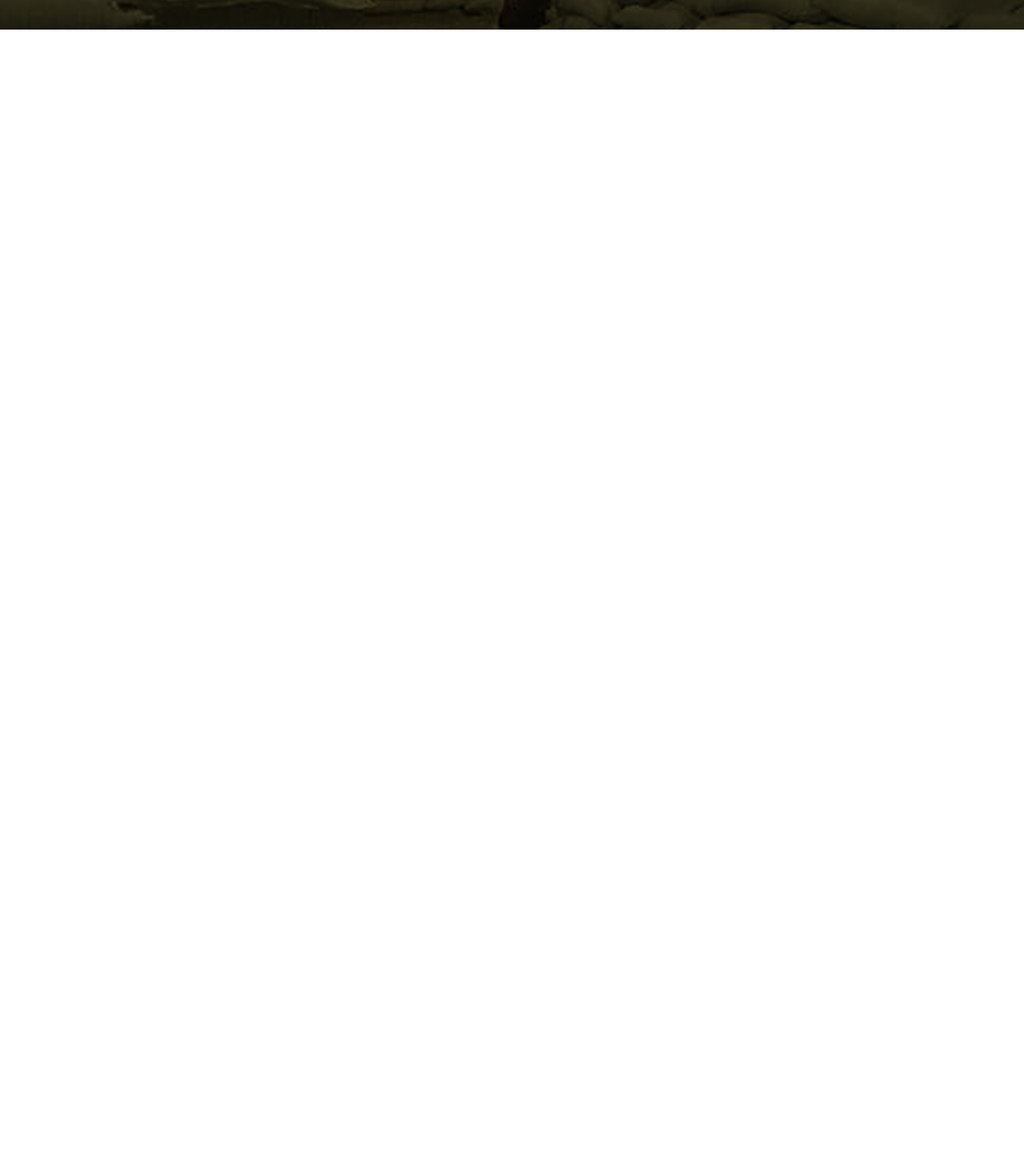
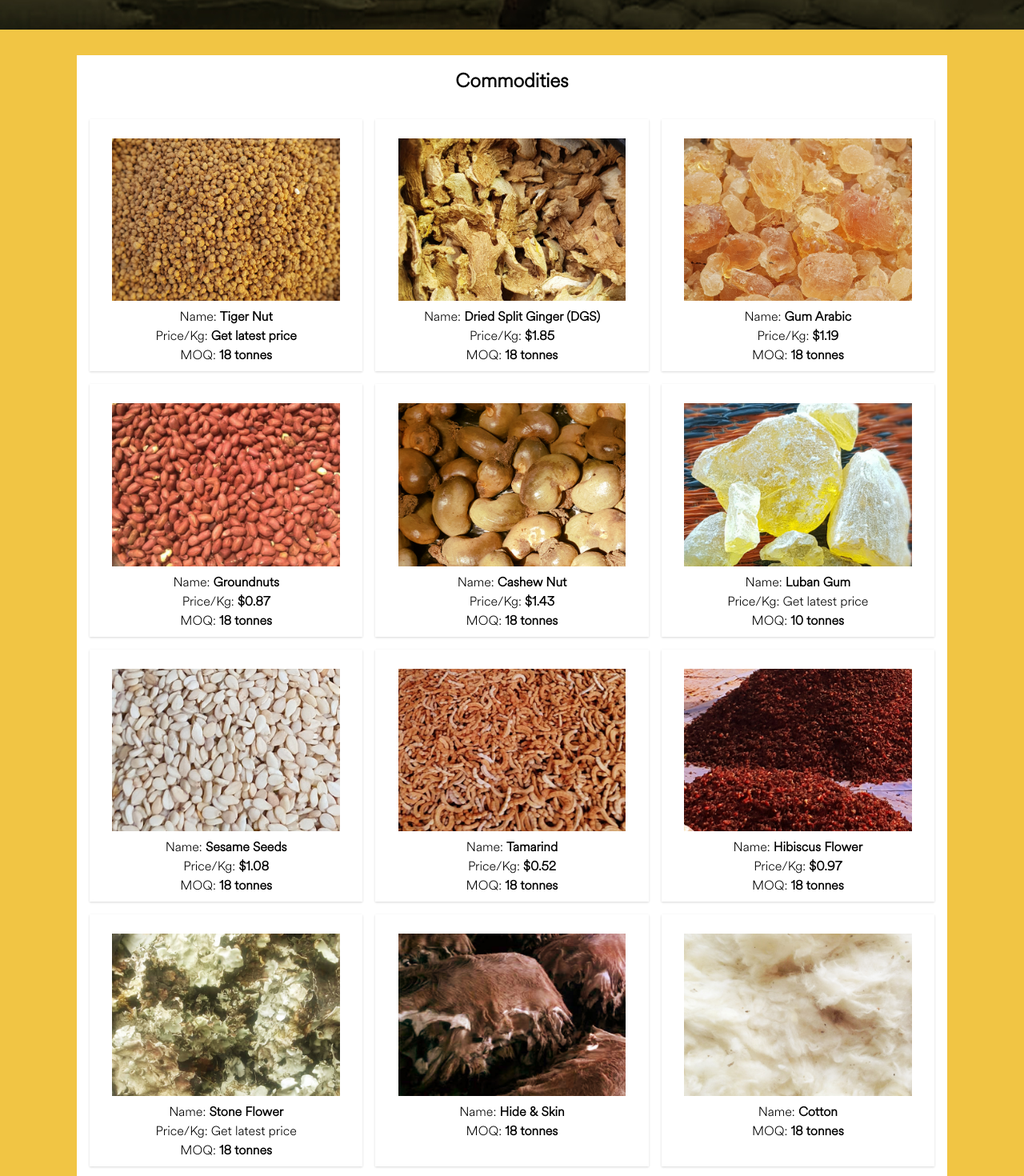
Before and after one commit to kabiryusufbashir/smartecov, a Vue app: page / in a window 1280 px wide. Shown: the part 660-2130 px from the top of the page at 80% size. Before the commit the page ends 800 px from the top, so only its background shows below. Built offline with nearby package versions, Linux system fonts and the light colour scheme.

Commit message:
Create Commodity component

```diff
--- a/src/assets/css/main.css
+++ b/src/assets/css/main.css
@@ -10,7 +10,7 @@
 
 body{
     font-family: "CircularStd Light";
-    background-color: #fff;
+    background-color: #f1c544;
     margin: 0px;
 }
 
--- a/src/components/Banner.vue
+++ b/src/components/Banner.vue
@@ -3,20 +3,20 @@
         <div class="grid grid-cols-3 gap-4 px-24 py-14">
             <div class="bg-white p-3">
                 <img src="../assets/images/our-goal.jpg" alt="product" class="">
-                <h5 class="my-2 font-bold text-xl"><a href="about.html">Our Goal</a></h5>
+                <h5 class="my-2 font-bold text-xl"><a href="/about">Our Goal</a></h5>
                 <p class="para">Meeting and improving client satisfaction. Finding new markets.
                 Expanding business line and increasing our local and global network. Establishing
                 and increasing awareness to boost local economy.</p>
             </div>
             <div class="bg-white p-3">
                 <img src="../assets/images/our-mission.jpg" alt="product" class=" ">
-                <h5 class="my-2 font-bold text-xl"><a href="about.html">Our Mission</a></h5>
+                <h5 class="my-2 font-bold text-xl"><a href="/about">Our Mission</a></h5>
                 <p class="para">To serve with high regard and continuously improve the
                 quality of our service chain</p>
             </div>
             <div class="bg-white p-3">
                 <img src="../assets/images/our-vision.jpg" alt="product" class=" ">
-                <h5 class="my-2 font-bold text-xl"><a href="about.html">Our Vision</a></h5>
+                <h5 class="my-2 font-bold text-xl"><a href="/about">Our Vision</a></h5>
                 <p class="para">will lead the way to the future of Export Inspire
                 zealous youth, people to embrace export with the most responsible path to developing a healthy economy. We aim to encourage ourselves, people to grow
                 and add value to a commodity for export. </p>
--- /dev/null
+++ b/src/components/Commodity.vue
@@ -0,0 +1,119 @@
+<template>
+    <div class="px-24 py-8">
+        <h1 class="py-4 text-center text-2xl bg-white font-bold">Commodities</h1>
+        <div class="grid grid-cols-3 gap-4 bg-white px-4 py-4">
+
+            <div class="shadow">
+                <img src="../assets/images/5.jpg" alt="product" class="w-5/6 mx-auto pt-6">
+                <p class="bg-white p-2 text-center">
+                Name: <b>Tiger Nut</b> <br>
+                Price/Kg: <b><a href="mailto:contact@smartecov.com">Get latest price</a></b> <br>
+                MOQ: <b>18 tonnes</b>
+                </p>
+            </div>
+
+            <div class="shadow">
+                <img src="../assets/images/6.jpg" alt="product" class="w-5/6 mx-auto pt-6">
+                <p class="bg-white p-2 text-center">
+                Name: <b>Dried Split Ginger (DGS)</b> <br>
+                Price/Kg: <b>$1.85</b> <br>
+                MOQ: <b>18 tonnes</b>
+                </p>
+            </div>
+
+            <div class="shadow">
+                <img src="../assets/images/7.jpg" alt="product" class="w-5/6 mx-auto pt-6">
+                <p class="bg-white p-2 text-center">
+                Name: <b>Gum Arabic</b> <br>
+                Price/Kg: <b>$1.19</b> <br>
+                MOQ: <b>18 tonnes</b>
+                </p>
+            </div>
+
+            <div class="shadow">
+                <img src="../assets/images/8.jpg" alt="product" class="w-5/6 mx-auto pt-6">
+                <p class="bg-white p-2 text-center">
+                Name: <b>Groundnuts</b> <br>
+                Price/Kg: <b>$0.87</b> <br>
+                MOQ: <b>18 tonnes</b>
+                </p>
+            </div>
+
+            <div class="shadow">
+                <img src="../assets/images/9.jpg" alt="product" class="w-5/6 mx-auto pt-6">
+                <p class="bg-white p-2 text-center">
+                Name: <b>Cashew Nut</b> <br>
+                Price/Kg: <b>$1.43</b> <br>
+                MOQ: <b>18 tonnes</b>
+                </p>
+            </div>
+
+            <div class="shadow">
+                <img src="../assets/images/10.jpg" alt="product" class="w-5/6 mx-auto pt-6">
+                <p class="bg-white p-2 text-center">
+                Name: <b>Luban Gum</b> <br>
+                Price/Kg: <a href="mailto:contact@smartecov.com">Get latest price</a> <br>
+                MOQ: <b>10 tonnes</b>
+                </p>
+            </div>
+
+            <div class="shadow">
+                <img src="../assets/images/11.jpg" alt="product" class="w-5/6 mx-auto pt-6">
+                <p class="bg-white p-2 text-center">
+                Name: <b>Sesame Seeds</b> <br>
+                Price/Kg: <b>$1.08</b> <br>
+                MOQ: <b>18 tonnes</b>
+                </p>
+            </div>
+
+            <div class="shadow">
+                <img src="../assets/images/12.jpg" alt="product" class="w-5/6 mx-auto pt-6">
+                <p class="bg-white p-2 text-center">
+                Name: <b>Tamarind</b> <br>
+                Price/Kg: <b>$0.52</b> <br>
+                MOQ: <b>18 tonnes</b>
+                </p>
+            </div>
+
+            <div class="shadow">
+                <img src="../assets/images/14.jpg" alt="product" class="w-5/6 mx-auto pt-6">
+                <p class="bg-white p-2 text-center">
+                Name: <b>Hibiscus Flower</b> <br>
+                Price/Kg: <b>$0.97</b> <br>
+                MOQ: <b>18 tonnes</b>
+                </p>
+            </div>
+
+            <div class="shadow">
+                <img src="../assets/images/16.jpg" alt="product" class="w-5/6 mx-auto pt-6">
+                <p class="bg-white p-2 text-center">
+                Name: <b>Stone Flower</b> <br>
+                Price/Kg: <a href="mailto:contact@smartecov.com">Get latest price</a> <br>
+                MOQ: <b>18 tonnes</b>
+                </p>
+            </div>
+
+            <div class="shadow">
+                <img src="../assets/images/15.jpg" alt="product" class="w-5/6 mx-auto pt-6">
+                <p class="bg-white p-2 text-center">
+                Name: <b>Hide & Skin</b> <br>
+                MOQ: <b>18 tonnes</b>
+                </p>
+            </div>
+
+            <div class="shadow">
+                <img src="../assets/images/4.jpg" alt="product" class="w-5/6 mx-auto pt-6">
+                <p class="bg-white p-2 text-center">
+                Name: <b>Cotton</b> <br>
+                MOQ: <b>18 tonnes</b>
+                </p>
+            </div>
+        </div>
+    </div>
+</template>
+
+<script>
+   export default {
+       name: 'Commodity'
+   }
+</script>
--- a/src/components/Header.vue
+++ b/src/components/Header.vue
@@ -20,7 +20,7 @@
             </marquee>
         </div>
         <!-- Logo & Nav  -->
-        <div class="grid grid-cols-2 gap-2 px-20 py-4">
+        <div class="grid grid-cols-2 gap-2 px-20 py-4 bg-white">
             <div>
                 <a href="/"><img src="../assets/images/smart.png" alt="Logo"></a>
             </div>
--- a/src/views/Home.vue
+++ b/src/views/Home.vue
@@ -1,17 +1,20 @@
 <template>
   <Header />
   <Banner />
+  <Commodity />
 </template>
 
 <script>
 import Header from '@/components/Header.vue'
 import Banner from '@/components/Banner.vue'
+import Commodity from '@/components/Commodity.vue'
 
 export default {
   name: "Home",
   components: {
     Header,
-    Banner
-  },
+    Banner,
+    Commodity
+},
 }
 </script>
```
